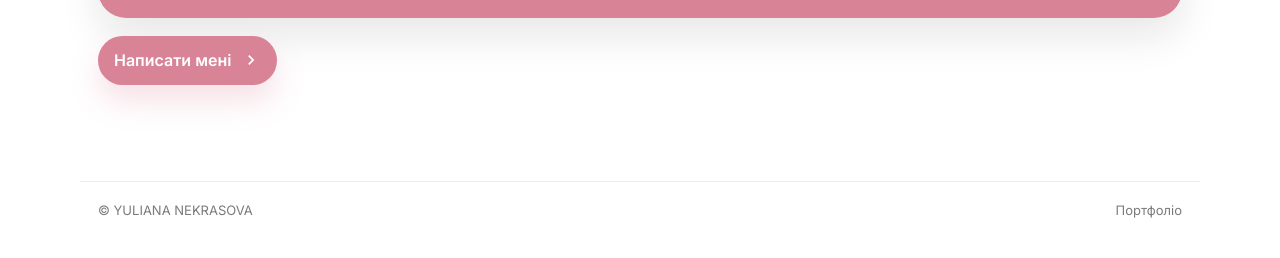
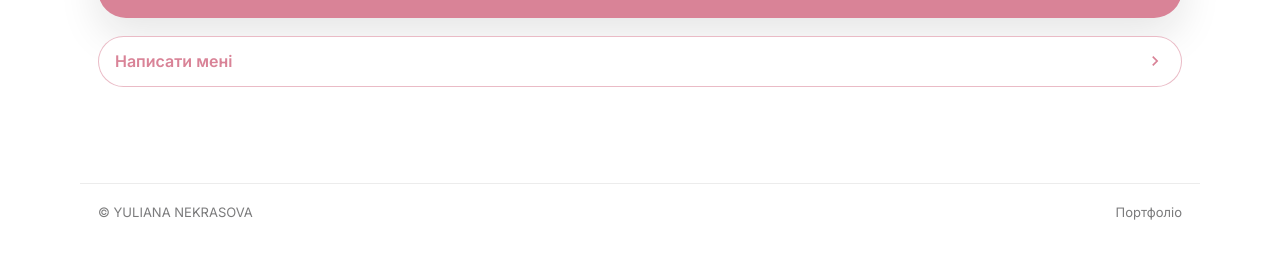
Before and after one commit to Morrrrrrrra/PORTFOLIO, a plain HTML site: page portfolio.html in a window 1280 px wide. Shown: the part 1769-2027 px from the top of the page. Drawn offline with Linux system fonts and the light colour scheme.

Commit message:
Update button class for contact link

```diff
--- a/portfolio.html
+++ b/portfolio.html
@@ -119,7 +119,7 @@
         </section>
 
         <div class="spacer" aria-hidden="true"></div>
-        <a class="btn" href="contacts.html">
+        <a class="btn btn-outline btn-wide" href="contacts.html">
           Написати мені
           <svg class="btn-icon" viewBox="0 0 24 24" aria-hidden="true">
             <path d="M8.59 16.59L13.17 12 8.59 7.41 10 6l6 6-6 6-1.41-1.41z"></path>
```
